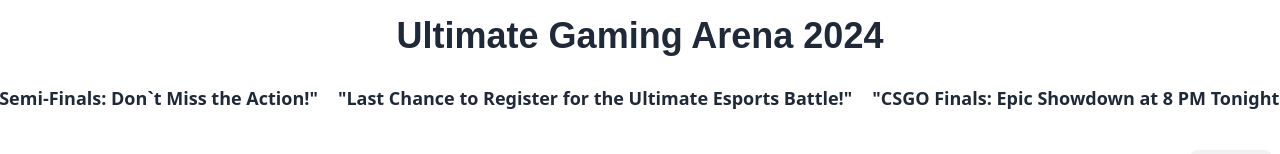
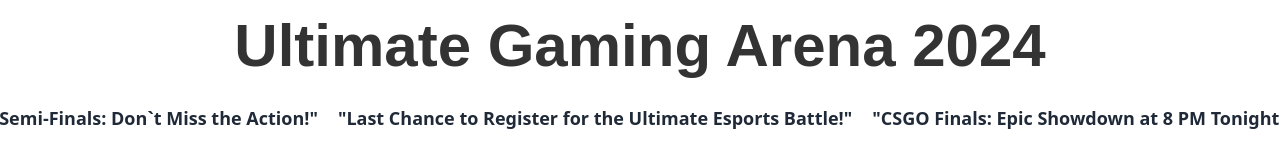
Before and after one commit to IztihadRafid/techGameDOminion, a React (Vite) app: page / in a window 1280 px wide. Shown: the top 154 px of the page. Built offline with nearby package versions, Linux system fonts and the light colour scheme; a web font is replaced by a local one.

Commit message:
text style added

```diff
--- a/src/Components/Header.jsx
+++ b/src/Components/Header.jsx
@@ -1,10 +1,10 @@
 import React from 'react';
 import BreakingNews from './BreakingNews.jsx/BreakingNews';
-
+ import "./style.css"
 const Header = () => {
     return (
         <div className='my-4'>
-            <h1 className='font-doppio text-4xl font-bold text-center'>Ultimate Gaming Arena 2024</h1>
+            <h1 className='animated-header font-doppio text-6xl font-bold text-center'>Ultimate Gaming Arena 2024</h1>
             <BreakingNews></BreakingNews>
         </div>
     );
--- /dev/null
+++ b/src/Components/style.css
@@ -0,0 +1,17 @@
+@keyframes fadeInMoveUp {
+    0% {
+      opacity: 0;
+      transform: translateY(20px);
+    }
+    100% {
+      opacity: 1;
+      transform: translateY(0);
+    }
+  }
+
+  .animated-header {
+    animation: fadeInMoveUp 2s ease-in-out;
+    font-size: 60px; /* Adjust as needed */
+    font-weight: bold; /* Optional */
+    color: #333; /* Adjust as needed */
+  }
```
